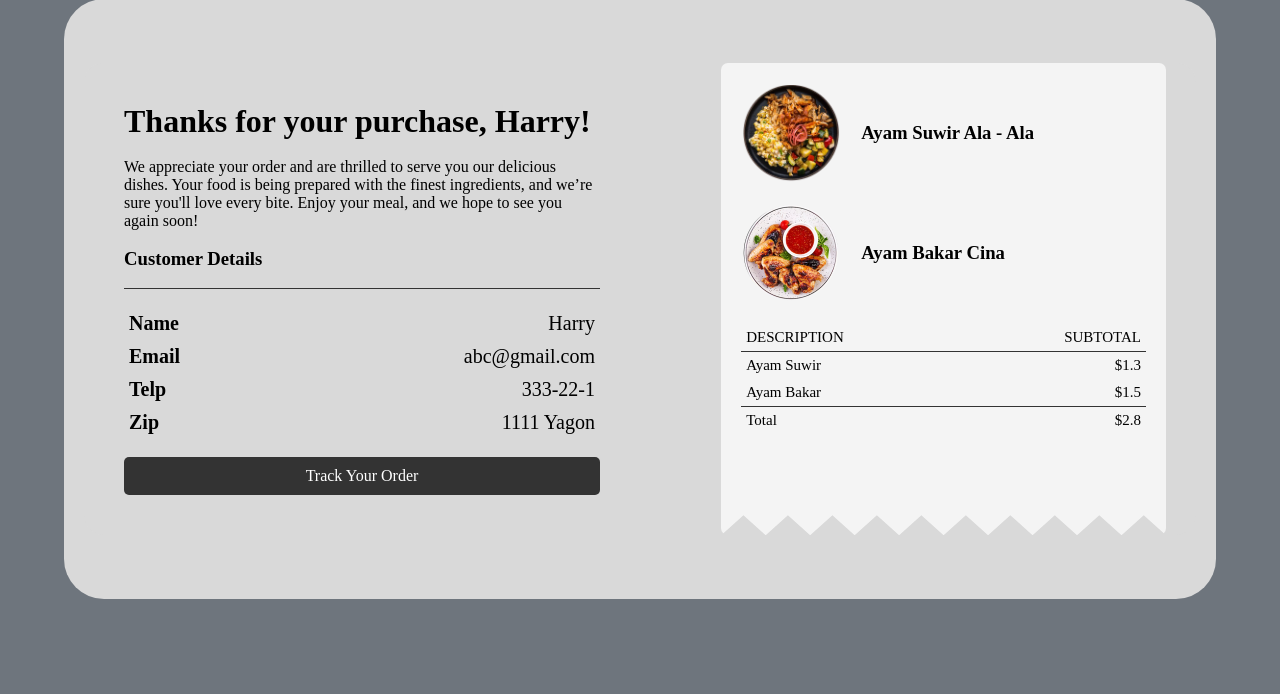
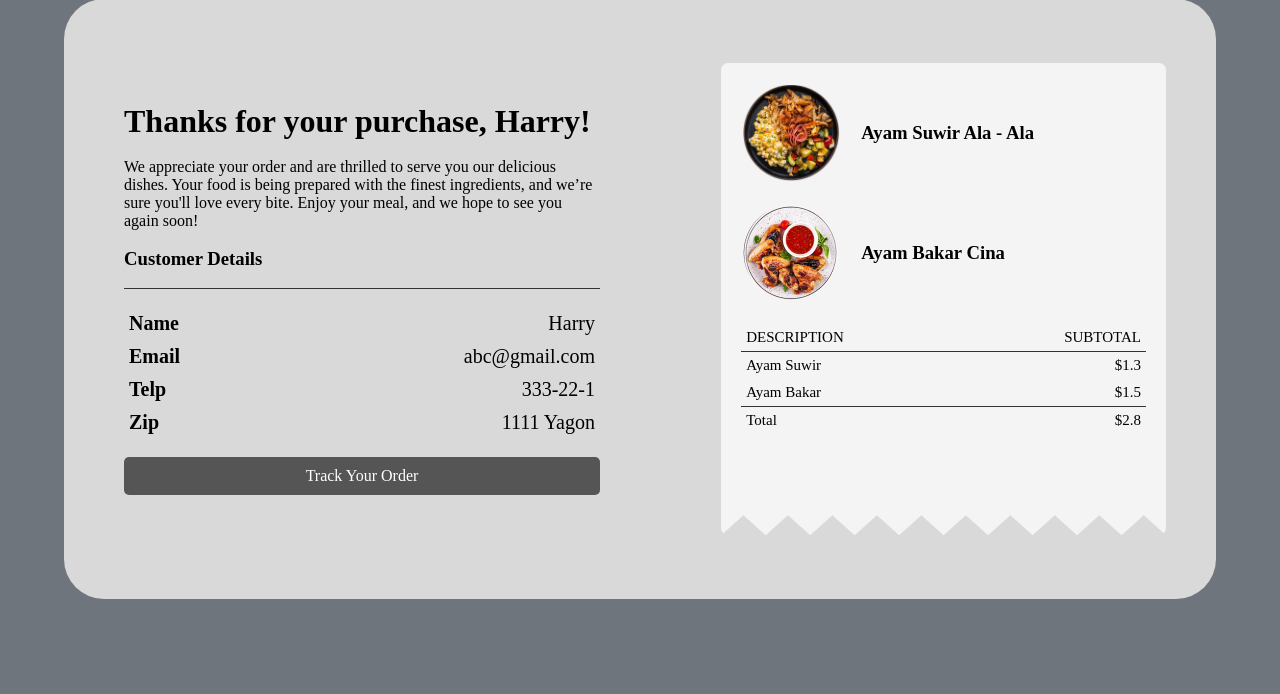
Before and after one commit to Mystogaan/Mystogan.github.io, a PHP site: page / in a window 1280 px wide, with the pointer over the restyled element. Shown: the part 151-845 px from the top of the page. Run offline with PHP 8.4, Linux system fonts and the light colour scheme.

Commit message:
Update style.css

```diff
--- a/Posttest2/style.css
+++ b/Posttest2/style.css
@@ -161,6 +161,11 @@ body {
     text-align: center;
 }
 
+.btn:hover {
+    background-color: #555;
+    transition: 0.5s;
+}
+
 .description {
     display: flex;
     justify-content: space-between;
```
